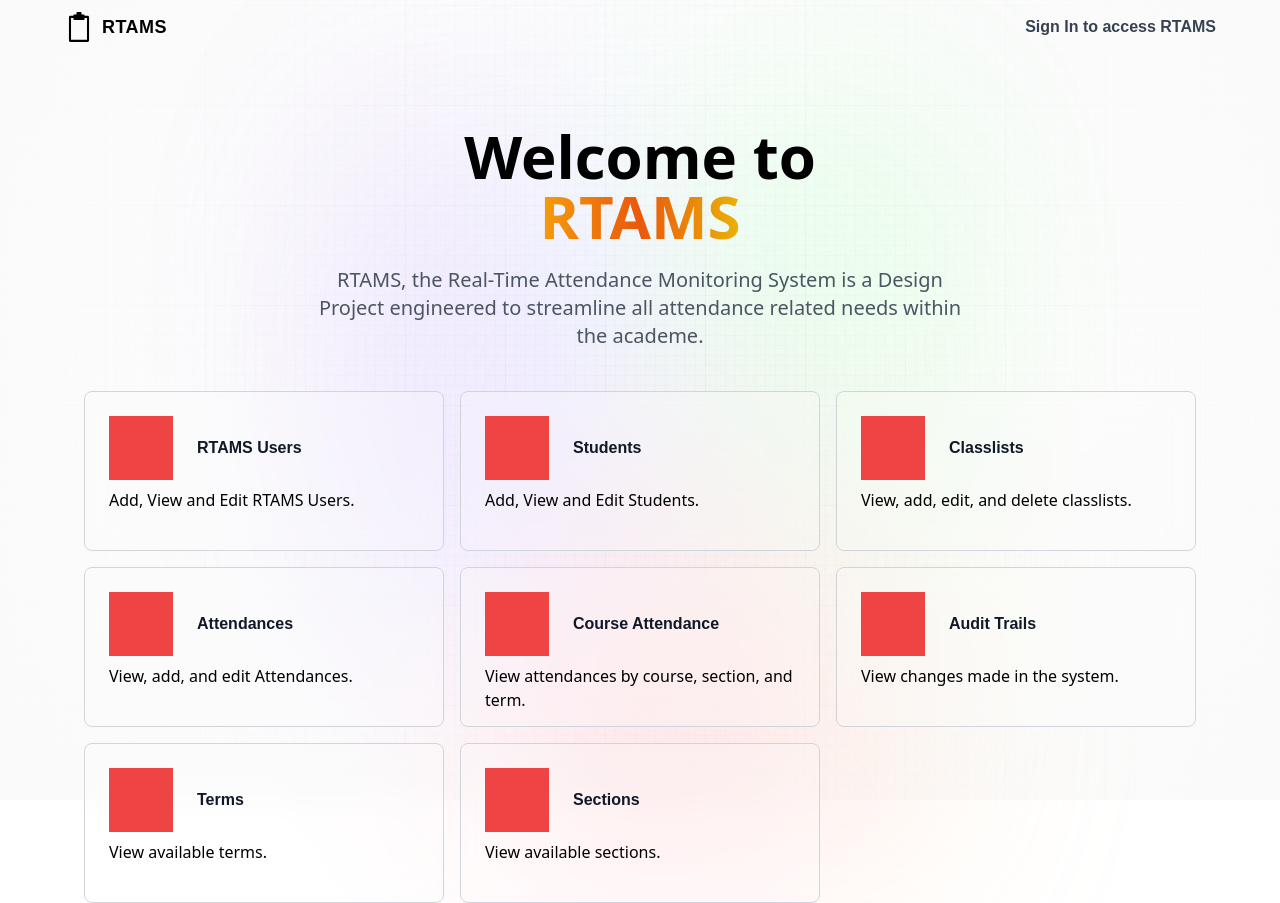
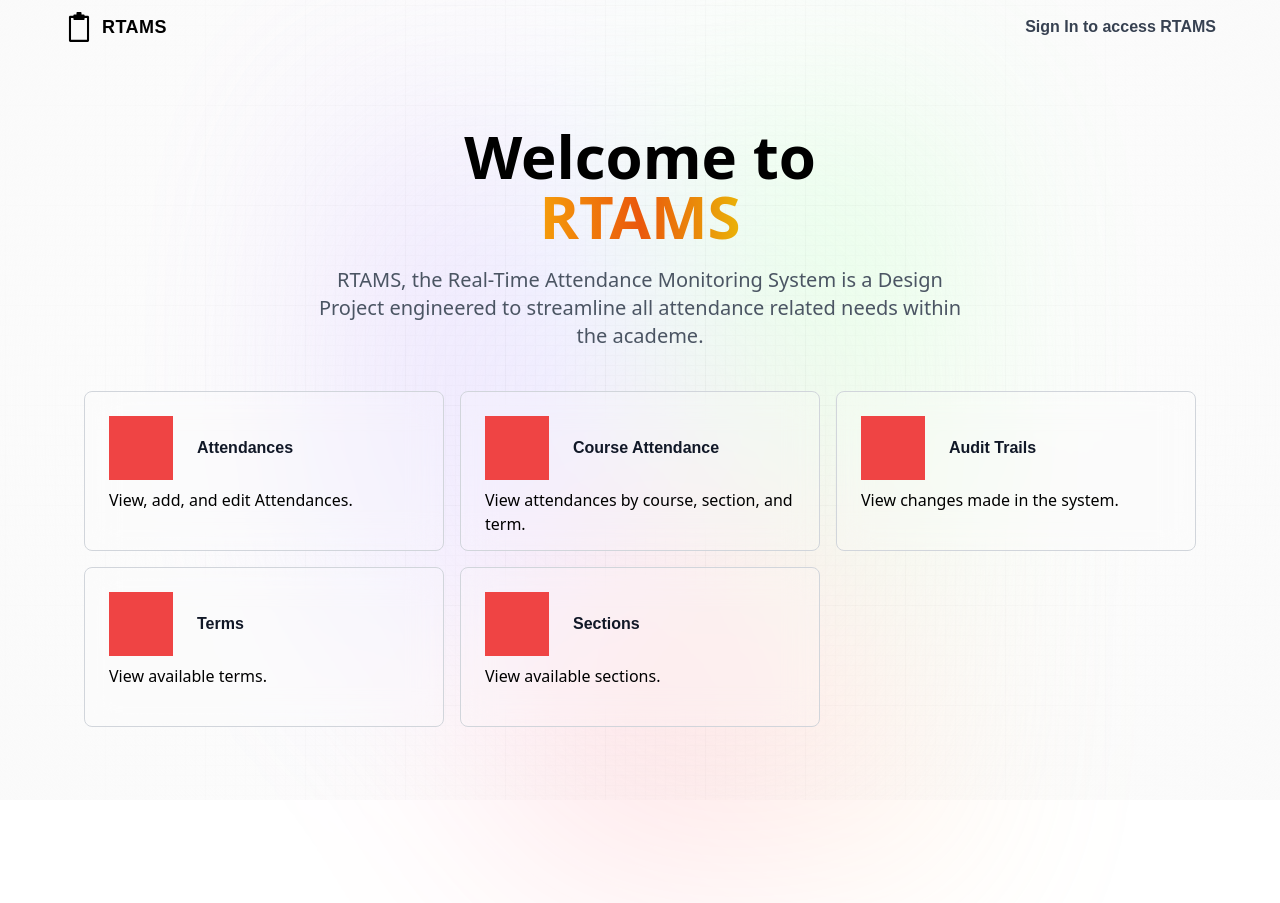
Before and after one commit to Merckerk/rtams-next, a Next.js app: page / in a window 1280 px wide. After the commit the page ends 800 px from the top, so only its background shows below. Built offline with nearby package versions, Linux system fonts and the light colour scheme; no server answers.

Commit message:
feat: landing page to be according to user level

```diff
--- a/app/page.jsx
+++ b/app/page.jsx
@@ -8,10 +8,18 @@ import FeatureCard from "@components/FeatureCard";
 import { useEffect, useState } from "react";
 import { useDispatch } from "react-redux";
 import { setLoggedInImage } from "@app/redux/features/loggedInUser/loggedInUserSlice";
+import { useSession } from "next-auth/react";
 
 const Home = () => {
   const dispatch = useDispatch();
   const router = useRouter();
+  const { data: session } = useSession();
+
+  const [isUserAdmin, setIsUserAdmin] = useState(false);
+
+  useEffect(() => {
+    setIsUserAdmin(session?.user?.role === "Admin");
+  }, [session?.user?.id]);
 
   //TODO: MAKE ENUMS
   const featureCardProps = [
@@ -19,41 +27,49 @@ const Home = () => {
       featureName: "RTAMS Users",
       description: "Add, View and Edit RTAMS Users.",
       routeName: "admin-users",
+      isAdminAccess: true,
     },
     {
       featureName: "Students",
       description: "Add, View and Edit Students.",
       routeName: "students",
+      isAdminAccess: true,
     },
     {
       featureName: "Classlists",
       description: "View, add, edit, and delete classlists.",
       routeName: "classlists",
+      isAdminAccess: true,
     },
     {
       featureName: "Attendances",
       description: "View, add, and edit Attendances.",
       routeName: "attendances",
+      isAdminAccess: false,
     },
     {
       featureName: "Course Attendance",
       description: "View attendances by course, section, and term.",
       routeName: "student-attendance",
+      isAdminAccess: false,
     },
     {
       featureName: "Audit Trails",
       description: "View changes made in the system.",
       routeName: "audit-trails",
+      isAdminAccess: false,
     },
     {
       featureName: "Terms",
       description: "View available terms.",
       routeName: "terms",
+      isAdminAccess: false,
     },
     {
       featureName: "Sections",
       description: "View available sections.",
       routeName: "sections",
+      isAdminAccess: false,
     },
   ];
 
@@ -79,6 +95,8 @@ const Home = () => {
             featureName={feature.featureName}
             description={feature.description}
             routeName={feature.routeName}
+            isAdminAccess={feature.isAdminAccess}
+            isUserAdmin={isUserAdmin}
           />
         ))}
       </div>
--- a/components/FeatureCard.jsx
+++ b/components/FeatureCard.jsx
@@ -3,27 +3,41 @@
 import { usePathname, useRouter } from "next/navigation";
 import Link from "next/link";
 
-const FeatureCard = ({ featureName, description, routeName }) => {
+const FeatureCard = ({
+  featureName,
+  description,
+  routeName,
+  isAdminAccess,
+  isUserAdmin,
+}) => {
   const pathName = usePathname();
   const router = useRouter();
 
   const handleCardClick = () => {
     router.push(`/${routeName}`);
   };
-  return (
-    <Link className="feature_card flex flex-row h-32" style={{ height: '160px'}} href={`/${routeName}`}>
+  return !isAdminAccess || isUserAdmin ? (
+    <>
+      <Link
+        className="feature_card flex flex-row h-32"
+        style={{ height: "160px" }}
+        href={`/${routeName}`}
+      >
         <div className="flex flex-col">
           <div className="flex flex-row gap-6 mb-2">
             <div className="feature-image">
               {/* Placeholder image (red square) */}
               <div className="w-16 h-16 bg-red-500"></div>
             </div>
-          <h3 className="flex items-center font-satoshi font-semibold text-gray-900">{featureName}</h3>
+            <h3 className="flex items-center font-satoshi font-semibold text-gray-900">
+              {featureName}
+            </h3>
           </div>
           <p className="feature-description">{description}</p>
         </div>
       </Link>
-  );
+    </>
+  ) : null;
 };
 
 export default FeatureCard;
```
Also changed, not shown: middleware.js (+6 -1 lines). Lines whose indentation alone changed are shown as unchanged.
